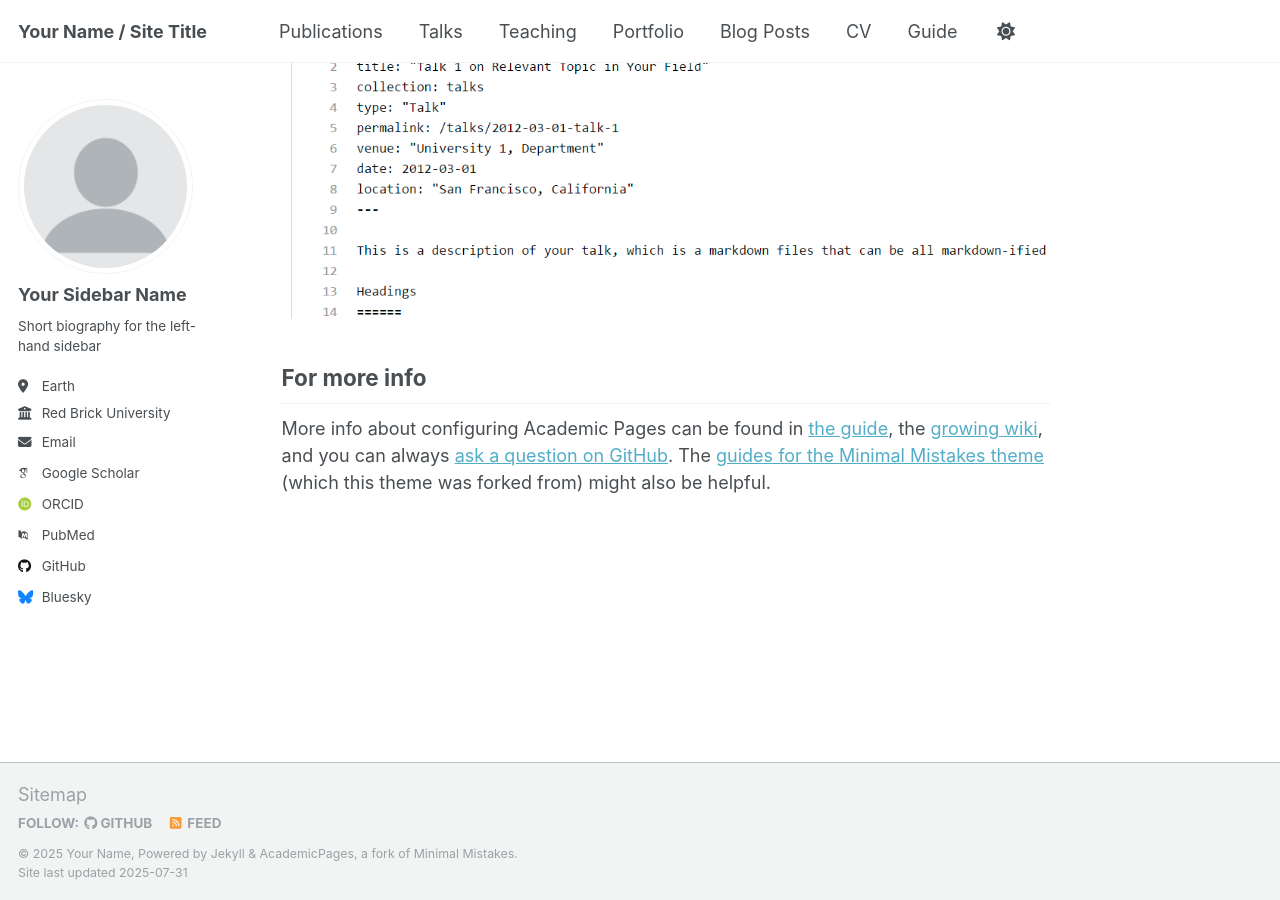
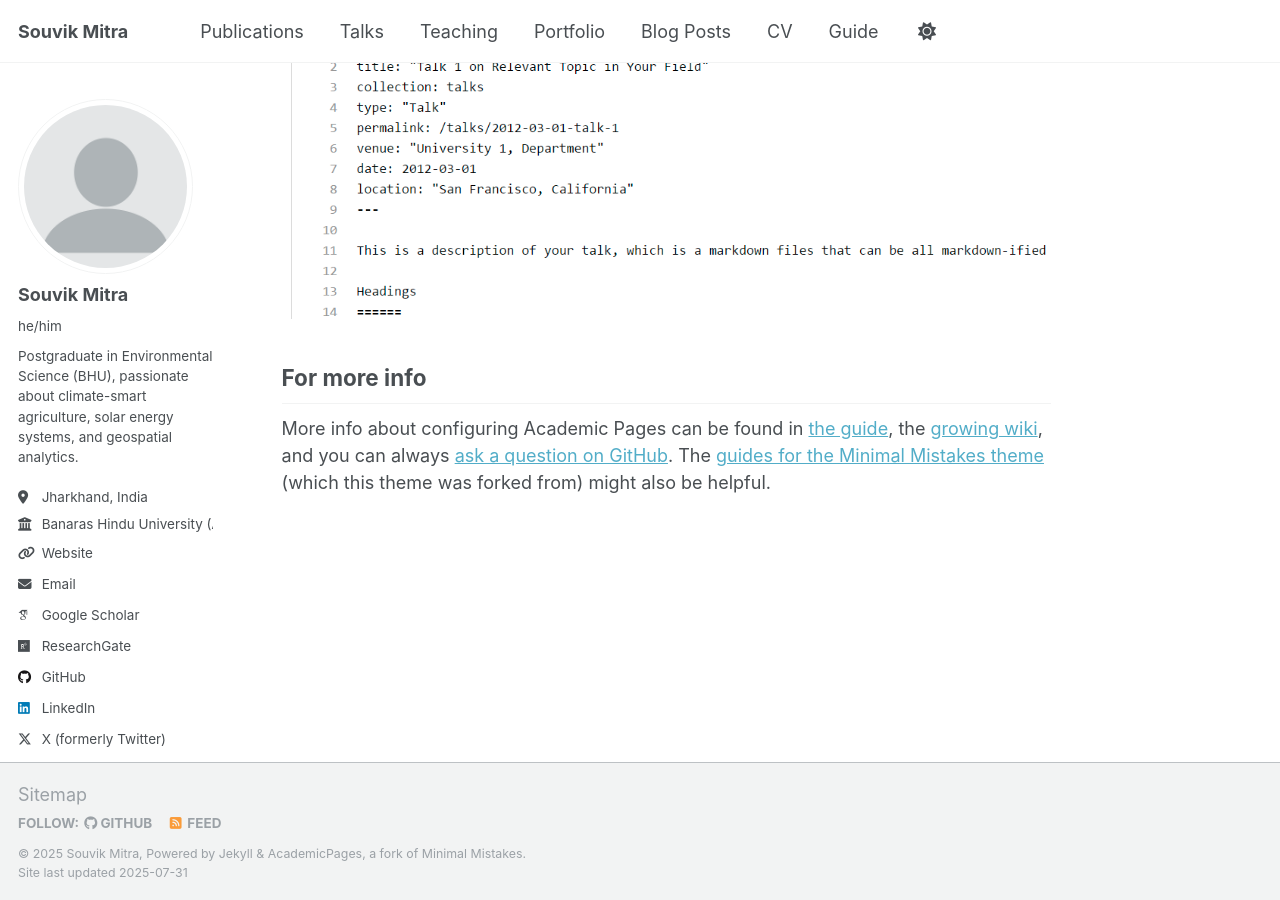
Before and after one commit to Souvikmitra21/Souvikmitra21.github.io, a Jekyll site: the page built from _pages/about.md, in a window 1280 px wide and 900 px high, scrolled down 2880 px. Built offline with Jekyll 4.4.1, drawn with Linux system fonts in a browser that asks for light colours; some web fonts are replaced; a script that is not in the unit is left out; part of the change alters nothing that is shown.

Commit message:
Update _config.yml

```diff
--- a/_config.yml
+++ b/_config.yml
@@ -1,84 +1,33 @@
-# Welcome to Jekyll!
-#
-# This config file is meant for settings that affect your entire site, values
-# which you are expected to set up once and rarely need to edit after that.
-# For technical reasons, this file is *NOT* reloaded automatically when you use
-# `jekyll serve -l -H localhost`. If you change this file, please restart the
-# server process.
-
 # Basic Site Settings
 locale                   : "en-US"
 site_theme               : "default"
-title                    : "Your Name / Site Title"
+title                    : "Souvik Mitra"
 title_separator          : "-"
-name                     : &name "Your Name"
-description              : &description "personal description"
-url                      : https://academicpages.github.io # the base hostname & protocol for your site e.g. "https://[your GitHub username].github.io" or if you already have some other page hosted on Github then use "https://[your GitHub username].github.io/[Your Repo Name]"
-baseurl                  : "" # the subpath of your site, e.g. "/blog"
-repository               : "academicpages/academicpages.github.io"
+name                     : &name "Souvik Mitra"
+description              : &description "Environmental Researcher | Climate-Smart Agriculture | Remote Sensing | Python & GIS"
+url                      : "https://souvikmitra21.github.io"
+baseurl                  : ""
+repository               : "souvikmitra21/souvikmitra21.github.io"
 
-# Site Author - The following control what appear as part of the author content on the side bar.
-#               If a field is blank the icon and link will not appear, otherwise it will be shown.
-#               Additional customization can be done by editing /_includes/author-profile.html
+# Author Sidebar Profile
 author:
-  # Biographic information
   avatar           : "profile.png"
-  name             : "Your Sidebar Name"
-  pronouns         : # example: "she/her"
-  bio              : "Short biography for the left-hand sidebar"
-  location         : "Earth"
-  employer         : "Red Brick University"
-  uri              : # URL
-  email            : "none@example.org"
+  name             : "Souvik Mitra"
+  pronouns         : "he/him"
+  bio              : "Postgraduate in Environmental Science (BHU), passionate about climate-smart agriculture, solar energy systems, and geospatial analytics."
+  location         : "Jharkhand, India"
+  employer         : "Banaras Hindu University (Alumnus)"
+  uri              : "https://souvikmitra21.github.io"
+  email            : "mitrasouvik2001@gmail.com"
 
-  # Academic websites
-  academia         : # URL
-  arxiv            : # URL - Update with the correct link to your profile
   googlescholar    : "https://scholar.google.com/citations?user=PS_CX0AAAAAJ"
-  inspire-hep      : # URL
-  impactstory      : # URL
-  orcid            : "http://orcid.org/yourorcidurl"
-  semantic         : # URL
-  pubmed           : "https://www.ncbi.nlm.nih.gov/pubmed/?term=john+snow"
-  researchgate     : # URL
-  scopus           : # URL
+  orcid            :  # Add your ORCID URL when available
+  researchgate     : "https://www.researchgate.net/profile/Souvik-Mitra"
+  github           : "souvikmitra21"
+  linkedin         : "souvik-mitra-313b3321a"
+  twitter          : "MitraSouvik01"
 
-  # Repositories and software development
-  bitbucket        : # Username - Update with your username on the site
-  codepen          : # Username
-  dribbble         : # Username
-  github           : "academicpages"
-  kaggle           : # Username
-  stackoverflow    : # User number or user number and name (i.e., use "1" or "1/jeff-atwood")
-
-  # Social media
-  artstation       : # Username
-  bluesky          : "bsky.app" # Replace this with you Bluesky username
-  facebook         : # Username
-  flickr           : # Username
-  foursquare       : # Username
-  goodreads        : # Username
-  google_plus      : # Username
-  keybase          : # Username
-  instagram        : # Username
-  lastfm           : # Username
-  linkedin         : # Username
-  mastodon         : # URL
-  medium           : # URL
-  pinterest        : # Username
-  soundcloud       : # Username
-  steam            : # Username
-  telegram         : # URL
-  tumblr           : # Username
-  twitter          : # Username for X / Twitter
-  vine             : # Username
-  weibo            : # Username
-  wikipedia        : # Username
-  xing             : # Username
-  youtube          : # Username
-  zhihu            : # Username
-
-# Publication Category - The following the list of publication categories and their headings
+# Publication Categories
 publication_category:
   books:
     title: 'Books'
@@ -87,76 +36,44 @@ publication_category:
   conferences:
     title: 'Conference Papers'
 
-# Site Settings
-teaser                   :  # filename of teaser fallback teaser image placed in /images/, .e.g. "500x300.png"
-breadcrumbs              : false # true, false (default)
+# Site Features
+teaser                   :
+breadcrumbs              : false
 words_per_minute         : 160
 future                   : true
-read_more                : "disabled" # if enabled, adds "Read more" links to excerpts
-talkmap_link             : false      #change to true to add link to talkmap on talks page
+read_more                : "disabled"
+talkmap_link             : false
+
 comments:
-  provider               : # false (default), "disqus", "discourse", "facebook", "google-plus", "staticman", "custom"
-  disqus:
-    shortname            :
-  discourse:
-    server               : # https://meta.discourse.org/t/embedding-discourse-comments-via-javascript/31963 , e.g.: meta.discourse.org
-  facebook:
-    appid                :
-    num_posts            : # 5 (default)
-    colorscheme          : # "light" (default), "dark"
-staticman:
-  allowedFields          : ['name', 'email', 'url', 'message']
-  branch                 : "gh-pages" # "master", "gh-pages"
-  commitMessage          : "New comment."
-  filename               : comment-{@timestamp}
-  format                 : "yml"
-  moderation             : true
-  path                   : "_data/comments/{options.slug}"
-  requiredFields         : ['name', 'email', 'message']
-  transforms:
-    email                : "md5"
-  generatedFields:
-    date:
-      type               : "date"
-      options:
-        format           : "iso8601" # "iso8601" (default), "timestamp-seconds", "timestamp-milliseconds"
+  provider               :
+
 atom_feed:
-  hide                   : false     # change to true to hide the RSS feed in the footer
-  path                   : # blank (default) uses feed.xml
-
-
-# SEO Related
-google_site_verification :
-bing_site_verification   :
-alexa_site_verification  :
-yandex_site_verification :
-
+  hide                   : false
+  path                   :
 
 # Social Sharing
 twitter:
-  username               : &twitter
+  username               : &twitter "MitraSouvik01"
+
 facebook:
   username               :
-  app_id                 :
-  publisher              :
-og_image                 :  # Social media default site image
-og_description           :  # Social media default site image description
-# For specifying social profiles
-# - https://developers.google.com/structured-data/customize/social-profiles
+
+og_image                 :
+og_description           :
 social:
-  type                   : # Person or Organization (defaults to Person)
-  name                   : # If the user or organization name differs from the site's name
-  links: # An array of links to social media profiles
+  type                   : "Person"
+  name                   : "Souvik Mitra"
+  links:
+    - https://github.com/souvikmitra21
+    - https://linkedin.com/in/souvik-mitra-313b3321a
+    - https://scholar.google.com/citations?user=PS_CX0AAAAAJ
+    - https://www.researchgate.net/profile/Souvik-Mitra
 
+# Analytics (Optional)
+analytics:
+  provider               : "false"
 
-# Analytics
-analytics:
-  provider               :  "false" # false (default), "google", "google-universal", "google-analytics-4", "custom"
-  google:
-    tracking_id          :
-
-
-# Reading Files
+# Include & Exclude
 include:
   - .htaccess
   - _pages
@@ -188,22 +105,21 @@ exclude:
   - README
   - tmp
   - vendor
+
 keep_files:
   - .git
   - .svn
+
 encoding: "utf-8"
 markdown_ext: "markdown,mkdown,mkdn,mkd,md"
 
-
-# Conversion
+# Markdown & Processing
 markdown: kramdown
 highlighter: rouge
 lsi: false
 excerpt_separator: "\n\n"
 incremental: false
 
-
-# Markdown Processing
 kramdown:
   input: GFM
   hard_wrap: false
@@ -214,8 +130,7 @@ kramdown:
   smart_quotes: lsquo,rsquo,ldquo,rdquo
   enable_coderay: false
 
-
-# These settings control the types of collections used by the template
+# Collections
 collections:
   teaching:
     output: true
@@ -230,10 +145,8 @@ collections:
     output: true
     permalink: /:collection/:path/
 
-
-# These settings control how pages and collections are included in the site
+# Layout Defaults
 defaults:
-  # _posts
   - scope:
       path: ""
       type: posts
@@ -244,14 +157,14 @@ defaults:
       comments: true
       share: true
       related: true
-  # _pages
+
   - scope:
       path: ""
       type: pages
     values:
       layout: single
       author_profile: true
-  # _teaching
+
   - scope:
       path: ""
       type: teaching
@@ -260,7 +173,7 @@ defaults:
       author_profile: true
       share: true
       comments: true
-  # _publications
+
   - scope:
       path: ""
       type: publications
@@ -269,7 +182,7 @@ defaults:
       author_profile: true
       share: true
       comments: true
-  # _portfolio
+
   - scope:
       path: ""
       type: portfolio
@@ -278,7 +191,7 @@ defaults:
       author_profile: true
       share: true
       comment: true
-  # _talks
+
   - scope:
       path: ""
       type: talks
@@ -287,19 +200,14 @@ defaults:
       author_profile: true
       share: true
 
-
-# Sass/SCSS
+# Sass
 sass:
   sass_dir: _sass
-  style: compressed # http://sass-lang.com/documentation/file.SASS_REFERENCE.html#output_style
+  style: compressed
 
-
-# Outputting
+# Output & Timezone
 permalink: /:categories/:title/
-# paginate: 5 # amount of posts to show
-# paginate_path: /page:num/
-timezone: Etc/UTC # http://en.wikipedia.org/wiki/List_of_tz_database_time_zones
-
+timezone: Etc/UTC
 
 # Plugins
 plugins:
@@ -310,7 +218,6 @@ plugins:
   - jekyll-redirect-from
   - jemoji
 
-# Mimic GitHub Pages with --safe
 whitelist:
   - jekyll-feed
   - jekyll-gist
@@ -319,38 +226,15 @@ whitelist:
   - jekyll-redirect-from
   - jemoji
 
-
 # Archives
-#  Type
-#  - GitHub Pages compatible archive pages built with Liquid ~> type: liquid (default)
-#  - Jekyll Archives plugin archive pages ~> type: jekyll-archives
-#  Path (examples)
-#  - Archive page should exist at path when using Liquid method or you can
-#    expect broken links (especially with breadcrumbs enabled)
-#  - <base_path>/tags/my-awesome-tag/index.html ~> path: /tags/
-#  - <base_path/categories/my-awesome-category/index.html ~> path: /categories/
-#  - <base_path/my-awesome-category/index.html ~> path: /
 category_archive:
   type: liquid
   path: /categories/
 tag_archive:
   type: liquid
   path: /tags/
-# https://github.com/jekyll/jekyll-archives
-# jekyll-archives:
-#   enabled:
-#     - categories
-#     - tags
-#   layouts:
-#     category: archive-taxonomy
-#     tag: archive-taxonomy
-#   permalinks:
-#     category: /categories/:name/
-#     tag: /tags/:name/
-
 
 # HTML Compression
-# - http://jch.penibelst.de/
 compress_html:
   clippings: all
   ignore:
```
